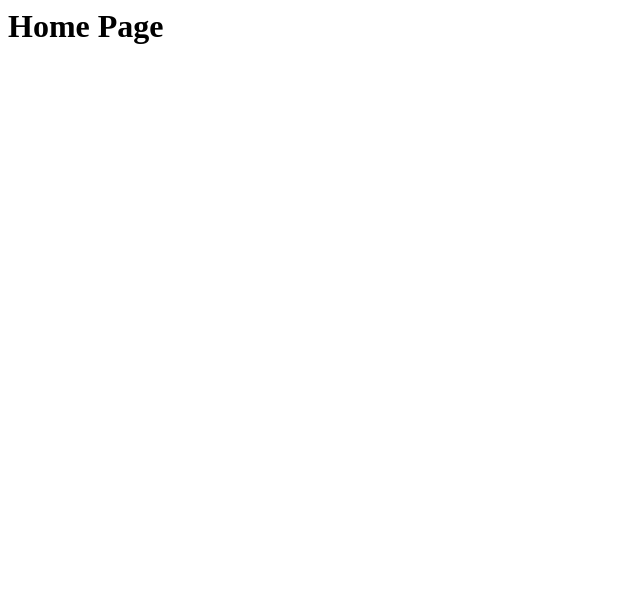
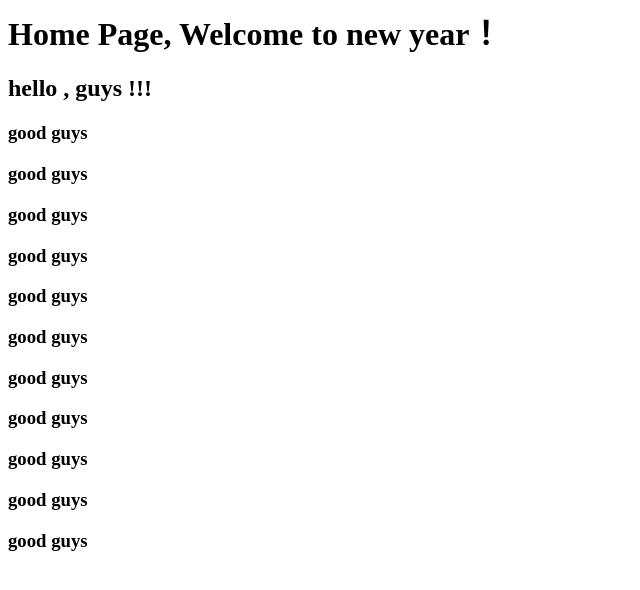
Before and after one commit to LeoZhangEle/jr-git-intro, a plain HTML site: page index.html in a window 1280 px wide. Shown: the whole page, without its empty margins (0-640 px from the left). Drawn offline with Linux system fonts and the light colour scheme.

Commit message:
update index.html

```diff
--- a/index.html
+++ b/index.html
@@ -1,3 +1,13 @@
-
-
-<h1>Home Page</h1>
+<h1>Home Page, Welcome to new year！</h1>
+<h2>hello , guys !!!</h2>
+<h3>good guys</h3>
+<h3>good guys</h3>
+<h3>good guys</h3>
+<h3>good guys</h3>
+<h3>good guys</h3>
+<h3>good guys</h3>
+<h3>good guys</h3>
+<h3>good guys</h3>
+<h3>good guys</h3>
+<h3>good guys</h3>
+<h3>good guys</h3>
```
